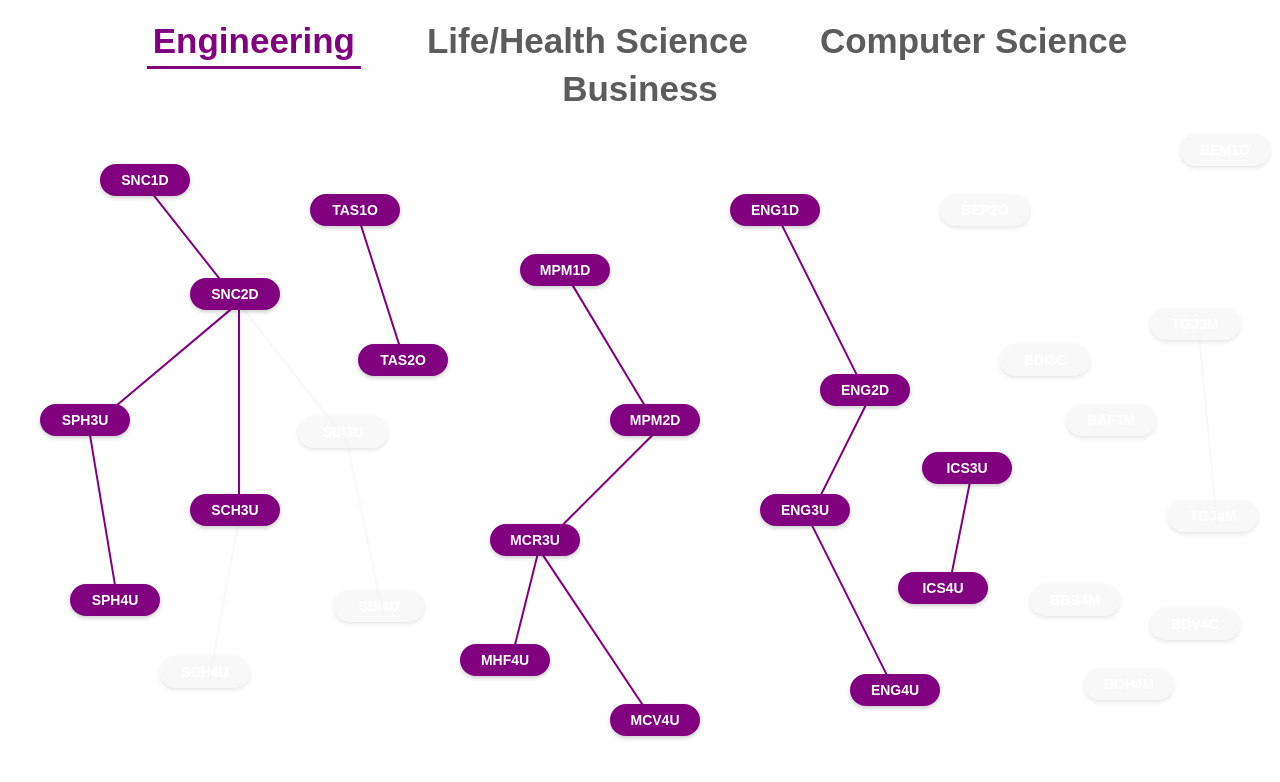
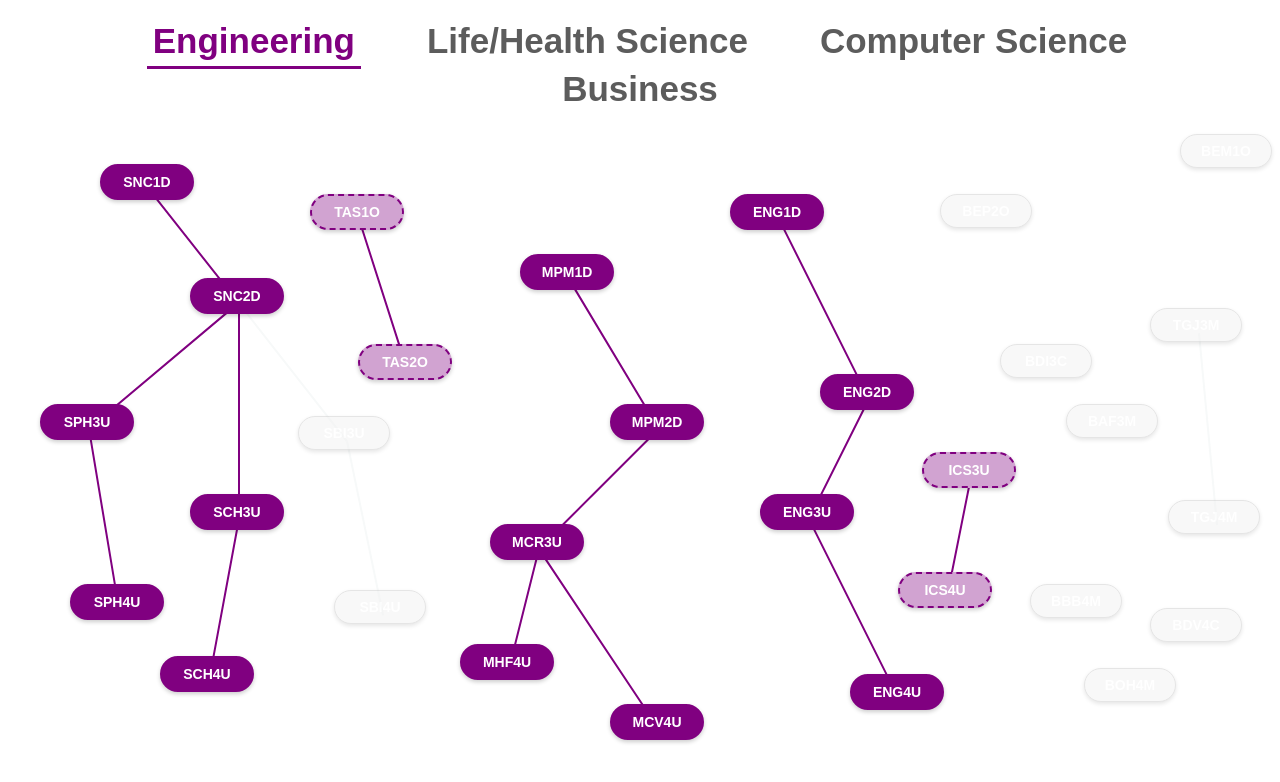
Before and after one commit to pterdactyl/steme-portal, a React (Create React App) app: page / in a window 1280 px wide. Shown: the top 782 px of the page. Built offline with nearby package versions, Linux system fonts and the light colour scheme.

Commit message:
added recommended courses visual

```diff
--- a/src/pathways.js
+++ b/src/pathways.js
@@ -7,21 +7,21 @@ const courses = [
     x: 0.5,
     y: -1.75,
     connects: [],
-    in: ['engineering', 'life-health-science', 'computer-science', 'business']
+    in:  {'engineering': 'required', 'life-health-science':'required', 'computer-science': 'required', 'business': 'required'}
   },
   {
     id: 'SNC2D',
     x: 1.25,
     y: -0.8,
     connects: ['SNC1D'],
-    in: ['engineering', 'life-health-science', 'computer-science', 'business']
+    in: {'engineering': 'required', 'life-health-science':'required', 'computer-science': 'required', 'business': 'required'}
   },
   {
     id: 'SPH3U',
     x: 0,
     y: 0.25,
     connects: ['SNC2D'],
-    in: ['engineering']
+    in: {'engineering':'required','life-health-science' :'recommended','computer-science':'recommended'}
   },
 
   {
@@ -29,28 +29,28 @@ const courses = [
     x: 0.25,
     y: 1.75,
     connects: ['SPH3U'],
-    in: ['engineering']
+    in: {'engineering':'required','life-health-science' :'recommended','computer-science':'recommended'}
   },
   {
     id: 'SCH3U',
     x: 1.25,
     y: 1,
     connects: ['SNC2D'],
-    in: ['engineering', 'life-health-science']
+    in: {'engineering': 'required', 'life-health-science' :'required'}
   },
     {
     id: 'SCH4U',
     x: 1,
     y: 2.35,
     connects: ['SCH3U'],
-    in: ['life-health-science']
+    in: {'life-health-science' :'required', 'engineering' :'required'}
   },
   {
     id: 'SBI3U',
     x: 2.15,
     y: 0.35,
     connects: ['SNC2D'],
-    in: ['life-health-science']
+    in: {'life-health-science':'required'}
   },
 
   {
@@ -58,7 +58,7 @@ const courses = [
     x: 2.45,
     y: 1.8,
     connects: ['SBI3U'],
-    in: ['life-health-science']
+    in:{'life-health-science':'required'}
   },
 
   {
@@ -66,7 +66,7 @@ const courses = [
     x: 4,
     y: -1,
     connects: [],
-    in: ['engineering', 'life-health-science', 'computer-science', 'business']
+    in:  {'engineering': 'required', 'life-health-science':'required', 'computer-science': 'required', 'business': 'required'}
   },
 
   {
@@ -74,7 +74,7 @@ const courses = [
     x: 4.75,
     y: 0.25,
     connects: ['MPM1D'],
-    in: ['engineering', 'life-health-science', 'computer-science', 'business']
+    in:  {'engineering': 'required', 'life-health-science':'required', 'computer-science': 'required', 'business': 'required'}
   },
 
     {
@@ -82,7 +82,7 @@ const courses = [
     x: 3.75,
     y: 1.25,
     connects: ['MPM2D'],
-    in: ['engineering', 'life-health-science', 'computer-science', 'business']
+    in:  {'engineering': 'required', 'life-health-science':'required', 'computer-science': 'required', 'business': 'required'}
   },
 
     {
@@ -90,7 +90,7 @@ const courses = [
     x: 3.5,
     y: 2.25,
     connects: ['MCR3U'],
-    in: ['engineering', 'life-health-science', 'computer-science', 'business']
+    in:  {'engineering': 'required', 'life-health-science':'required', 'computer-science': 'required', 'business': 'required'}
   },
 
     {
@@ -98,7 +98,7 @@ const courses = [
     x: 4.75,
     y: 2.75,
     connects: ['MCR3U'],
-    in: ['engineering', 'life-health-science', 'computer-science', 'business']
+    in:  {'engineering': 'required', 'life-health-science':'required', 'computer-science': 'required', 'business': 'required'}
   },
 
   {
@@ -106,28 +106,28 @@ const courses = [
     x: 5.75,
     y: -1.5,
     connects: [],
-    in: ['engineering', 'life-health-science', 'computer-science', 'business']
+    in:  {'engineering': 'required', 'life-health-science':'required', 'computer-science': 'required', 'business': 'required'}
   },
   {
     id: 'ENG2D',
     x: 6.5,
     y: 0,
     connects: ['ENG1D'],
-   in: ['engineering', 'life-health-science', 'computer-science', 'business']
+   in:  {'engineering': 'required', 'life-health-science':'required', 'computer-science': 'required', 'business': 'required'}
   },
   {
     id: 'ENG3U',
     x: 6,
     y: 1,
     connects: ['ENG2D'],
-    in: ['engineering', 'life-health-science', 'computer-science', 'business']
+    in:  {'engineering': 'required', 'life-health-science':'required', 'computer-science': 'required', 'business': 'required'}
   },
   {
     id: 'ENG4U',
     x: 6.75,
     y: 2.5,
     connects: ['ENG3U'],
- in: ['engineering', 'life-health-science', 'computer-science', 'business']
+ in:  {'engineering': 'required', 'life-health-science':'required', 'computer-science': 'required', 'business': 'required'}
   },
 
    {
@@ -135,7 +135,7 @@ const courses = [
     x: 2.25,
     y: -1.5,
     connects: [],
- in: ['engineering']
+ in: {'engineering' : 'recommended'}
   },
 
    {
@@ -143,7 +143,7 @@ const courses = [
     x: 2.65,
     y: -0.25,
     connects: ['TAS1O'],
-    in: ['engineering']
+    in: {'engineering' : 'recommended'}
   },
 
   {
@@ -151,7 +151,7 @@ const courses = [
     x: 9.5,
     y: -2,
     connects: [],
-    in: ['business']
+    in: {'business': 'recommended'}
   },
 
   {
@@ -159,7 +159,7 @@ const courses = [
     x: 7.5,
     y: -1.5,
     connects: [],
-    in: ['business']
+    in: {'business': 'recommended'}
   },
 
    {
@@ -167,7 +167,7 @@ const courses = [
     x: 9.25,
     y: -0.55,
     connects: [],
-    in: ['business']
+    in: {'business': 'recommended'}
   },
 
    {
@@ -175,7 +175,7 @@ const courses = [
     x: 9.4,
     y: 1.05,
     connects: ['TGJ3M'],
-    in: ['business']
+    in: {'business': 'recommended'}
   },
 
   {
@@ -183,7 +183,7 @@ const courses = [
     x: 8,
     y: -0.25,
     connects: [],
-    in: ['business']
+    in: {'business': 'recommended'}
   },
 
    {
@@ -191,7 +191,7 @@ const courses = [
     x: 8.55,
     y: 0.25,
     connects: [],
-    in: ['business']
+    in: {'business': 'recommended'}
   },
 
   {
@@ -199,7 +199,7 @@ const courses = [
     x: 8.7,
     y: 2.45,
     connects: [],
-    in: ['business']
+    in:{'business': 'recommended'}
   },
 
    {
@@ -207,7 +207,7 @@ const courses = [
     x: 8.25,
     y: 1.75,
     connects: [],
-    in: ['business']
+    in: {'business': 'recommended'}
   },
 
    {
@@ -215,7 +215,7 @@ const courses = [
     x: 9.25,
     y: 1.95,
     connects: [],
-    in: ['business']
+    in: {'business': 'recommended'}
   },
 
    {
@@ -223,7 +223,7 @@ const courses = [
     x: 7.35,
     y: 0.65,
     connects: [],
-    in: ['engineering', 'computer-science']
+    in: {'engineering': 'recommended', 'computer-science':'recommended'}
   },
 
      {
@@ -231,16 +231,23 @@ const courses = [
     x: 7.15,
     y: 1.65,
     connects: ['ICS3U'],
-    in: ['engineering', 'computer-science']
+    in: {'engineering': 'recommended', 'computer-science':'recommended'}
   }
 ];
 
 
 const pathwayColors = {
   engineering: '#800080',
+  'engineering-light':'#d1a3d1',
+
   'life-health-science': '#73c6b6',
+  'life-health-science-light':'#c3e6df' ,
+
   'computer-science': '#3a94cf',
+  'computer-science-light':'#b7d7ec' ,
+
   'business' : '#e74c3c',
+  'business-light': '#f5b7b1' ,
 };
 
 export default function Pathways() {
@@ -252,16 +259,29 @@ export default function Pathways() {
 const renderCourses = () => {
   const scale = 120;
   return courses.map(course => {
-    const isRelevant = course.in.includes(activeCategory);
+    const relevance = course.in?.[activeCategory];
+    const isRelevant = relevance !== undefined;
+    const isRecommended = relevance === 'recommended';
     return (
       <div
         key={course.id}
         className={`course-node ${!isRelevant ? 'dimmed' : ''}`}
         style={{
-          backgroundColor: isRelevant ? pathwayColors[activeCategory] : '#f0f3f4',
-          left: `${course.x * scale}px`,
-          top: `${course.y * scale + 200}px`
-        }}
+           backgroundColor: isRelevant
+            ? isRecommended
+            ? pathwayColors[`${activeCategory}-light`]  // ← use the lighter version
+            : pathwayColors[activeCategory]
+            : '#f0f3f4',
+
+           border: isRecommended
+            ? `2px dashed ${pathwayColors[activeCategory]}`
+            : isRelevant
+            ? `2px solid ${pathwayColors[activeCategory]}`
+            : '1px solid #ccc',
+
+  left: `${course.x * scale}px`,
+       top: `${course.y * scale + 200}px`
+}}
       >
         {course.id}
       </div>
@@ -282,7 +302,9 @@ const renderLines = () => {
       const from = courses.find(c => c.id === fromId);
       if (!from) return;
 
-      const isRelevant = course.in.includes(activeCategory) && from.in.includes(activeCategory);
+      const isRelevant =
+      course.in?.[activeCategory] !== undefined &&
+      from.in?.[activeCategory] !== undefined;
       const color = isRelevant ? pathwayColors[activeCategory] : '#f7f9f9';
 
       // Compute center points of both boxes
```
